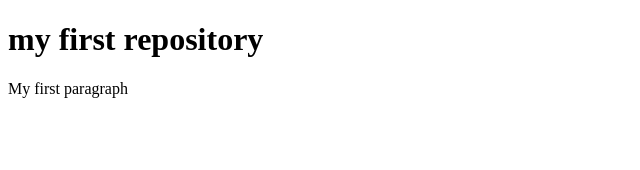
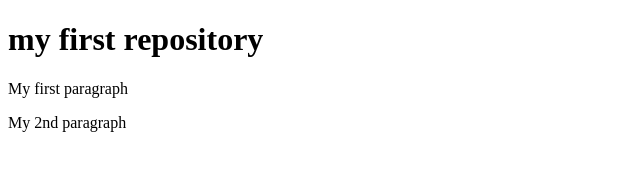
Before and after one commit to tareqhassan2014/my-first-repository, a plain HTML site: page index.html in a window 1280 px wide. Shown: the whole page, without its empty margins (0-640 px from the left). Drawn offline with Linux system fonts and the light colour scheme.

Commit message:
first index

```diff
--- a/index.html
+++ b/index.html
@@ -8,5 +8,6 @@
   <body>
     <h1>my first repository</h1>
     <p>My first paragraph</p>
+    <p>My 2nd paragraph</p>
   </body>
 </html>
```
